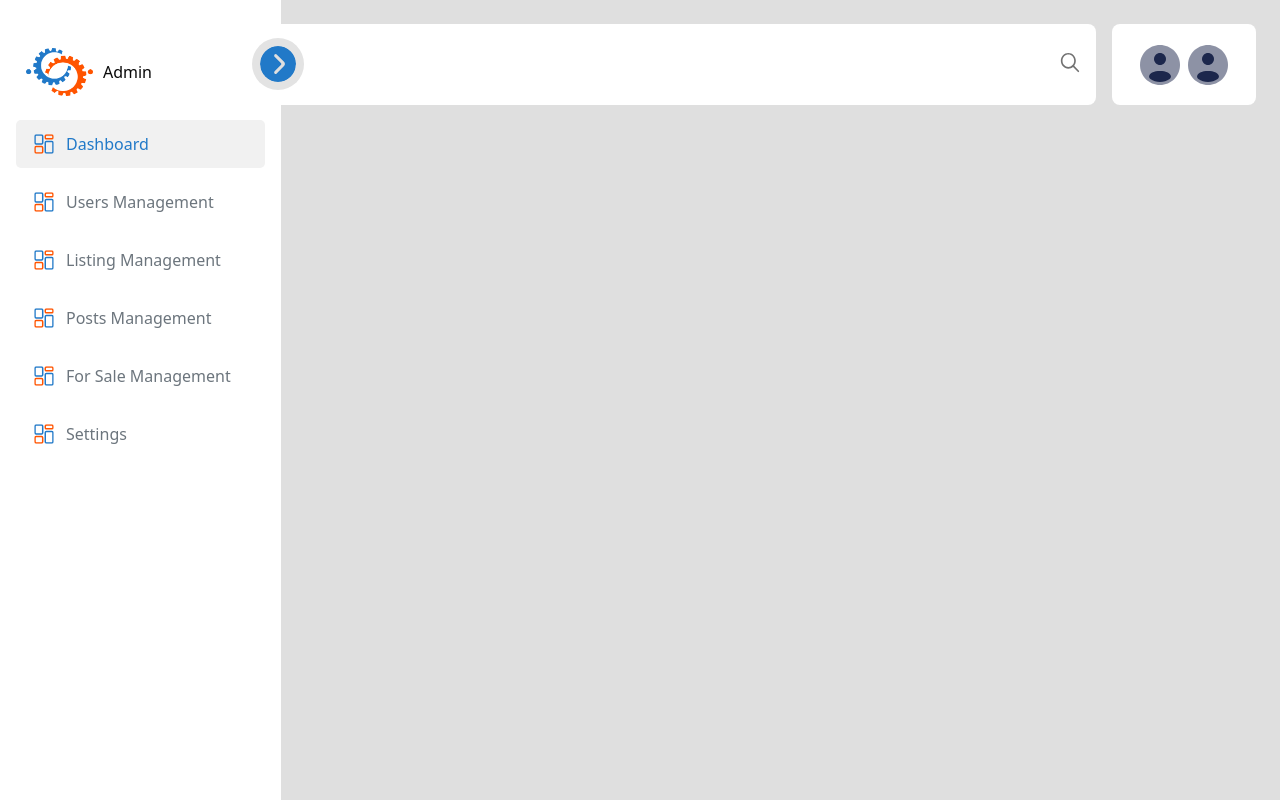
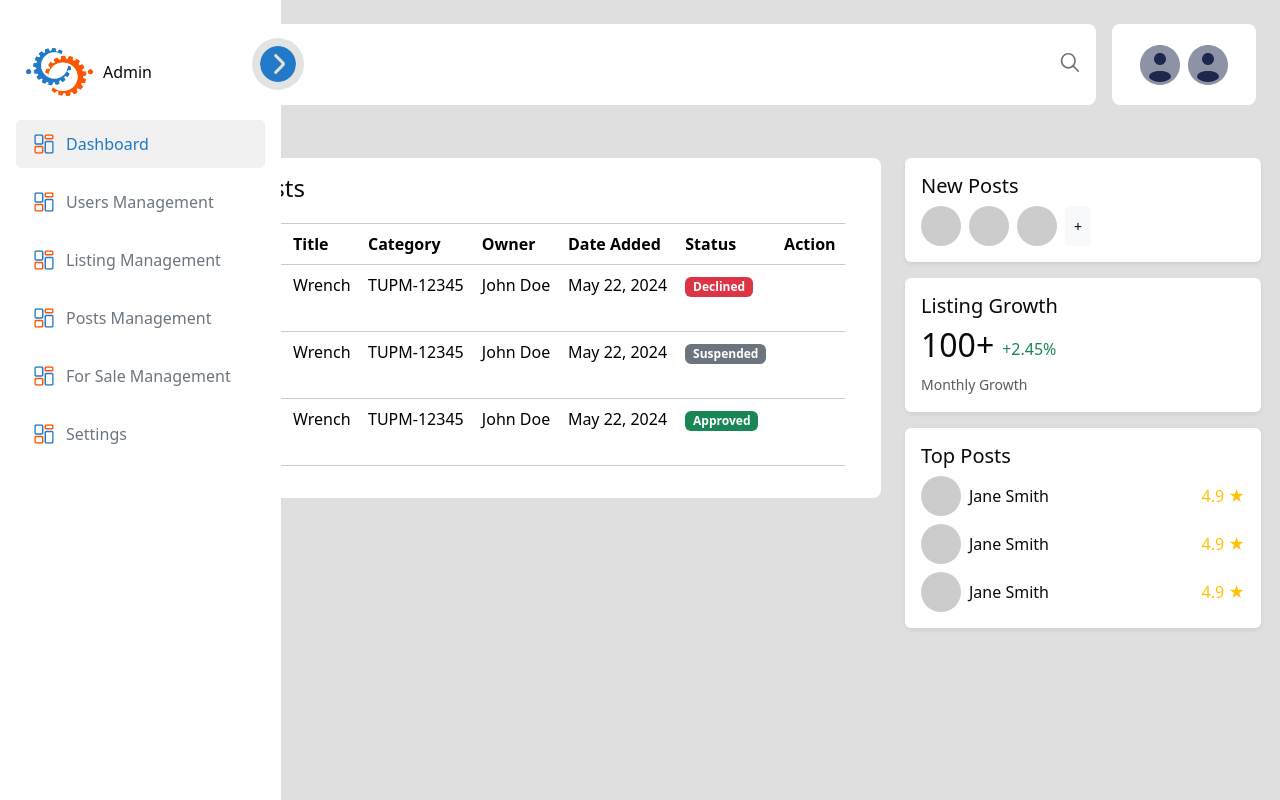
Before and after one commit to lmbsumatra/campus-connect-userside, a React (Create React App) app: page /admin/posts in a window 1280 px wide. Built offline with nearby package versions, Linux system fonts and the light colour scheme.

Commit message:
Posting Management

```diff
--- a/src/App.js
+++ b/src/App.js
@@ -26,6 +26,9 @@ import Shop from "./pages/public/Shop.js";
 import { GoogleOAuthProvider } from "@react-oauth/google";
 import AdminSettings from "./pages/private/admin/settings/AdminSettings.js";
 import AdminLogin from "./pages/private/admin/login/AdminLogin.js";
+
+import PostDashboard from "./pages/private/admin/dashboard/PostManagement/PostDashboard.js";
+import PostOverview from "./pages/private/admin/dashboard/PostManagement/PostOverview.js";
 
 function App() {
   return (
@@ -69,6 +72,8 @@ function Content() {
         <Route path="/admin" element={<Admin />}>
           <Route path="*" element={<AdminDashboard />} />
           <Route path="dashboard" element={<AdminDashboard />} />
+          <Route path="posts" element={<PostDashboard />} />
+          <Route path="/admin/post-overview" element={<PostOverview />} />
           <Route path="settings" element={<AdminSettings />} />
         </Route>
       </Routes>
--- /dev/null
+++ b/src/components/Table/TableComponent.css
@@ -0,0 +1,16 @@
+/* Thumbnail Placeholder */
+.thumbnail-placeholder {
+    width: 50px;
+    height: 50px;
+    background-color: #e0e0e0;
+  }
+
+  /* Remove vertical borders in the table */
+  .table-bordered td,
+  .table-bordered th {
+    border: none;
+  }
+
+  .table-bordered {
+    border: none;
+  }
--- /dev/null
+++ b/src/components/Table/TableComponent.js
@@ -0,0 +1,50 @@
+import React from 'react';
+import 'bootstrap/dist/css/bootstrap.min.css';
+import './TableComponent.css';
+
+const TableComponent = ({ headers, data, statusColumnIndex }) => {
+  return (
+    <div className="table-responsive">
+      <table className="table table-bordered">
+        <thead>
+          <tr>
+            {headers.map((header, index) => (
+              <th key={index}>{header}</th>
+            ))}
+          </tr>
+        </thead>
+        <tbody>
+          {data.map((row, rowIndex) => (
+            <tr key={rowIndex}>
+              {row.map((cell, cellIndex) => (
+                <td key={cellIndex}>
+                  {cellIndex === statusColumnIndex ? (
+                    <span className={`badge ${getStatusBadgeClass(cell)}`}>{cell}</span>
+                  ) : (
+                    cell
+                  )}
+                </td>
+              ))}
+            </tr>
+          ))}
+        </tbody>
+      </table>
+    </div>
+  );
+};
+
+// Helper function to determine badge color based on status
+const getStatusBadgeClass = (status) => {
+  switch (status) {
+    case 'Approved':
+      return 'bg-success';
+    case 'Declined':
+      return 'bg-danger';
+    case 'Suspended':
+      return 'bg-secondary';
+    default:
+      return 'bg-light';
+  }
+};
+
+export default TableComponent;
--- a/src/components/admin/sidebar/AdminSidebar.jsx
+++ b/src/components/admin/sidebar/AdminSidebar.jsx
@@ -186,7 +186,7 @@ const AdminSidebar = () => {
           </div>
         </div>
 
-        {/* Posts tab */}
+        {/* Posts Management Tab */}
         <div>
           <div
             className={`tab ${activeTab === "posts" ? "active" : ""} ${
@@ -208,24 +208,22 @@ const AdminSidebar = () => {
             />
           </div>
           <div
-            className={`sub-tabs ${openTabs.includes("posts") ? "show" : ""}`}
+              className={`sub-tabs ${openTabs.includes("posts") ? "show" : ""}`}
           >
-            <div
-              className={`sub-tab ${
-                activeSubTab === "postsOverview" ? "active" : ""
-              }`}
-              onClick={() =>
-                handleActiveTab(["postsOverview", "/admin/post-overview"])
-              }
-            >
-              <div
-                className={`indication ${
-                  activeSubTab === "postsOverview" ? "active" : ""
-                }`}
-              ></div>
-              {(expandSidebar || isHovered) && <>Post Overview</>}
-            </div>
+          <div className={`sub-tab ${activeSubTab === "postsOverview" ? "active" : ""}`}
+         onClick={() => handleActiveTab(["postsOverview", "/admin/post-overview"])}
+          >
+           <div className={`indication ${activeSubTab === "postsOverview" ? "active" : ""}`}
+          ></div>
+            {(expandSidebar || isHovered) && <>Posts</>}
           </div>
+          <div className={`sub-tab ${activeSubTab === "postsApproval" ? "active" : ""}`}
+          onClick={() => handleActiveTab(["postsApproval", "/admin/post-approval"])}>
+          <div className={`indication ${activeSubTab === "postsApproval" ? "active" : ""}`}>
+          </div>
+            {(expandSidebar || isHovered) && <>Posts Approval</>}
+          </div>
+        </div>
         </div>
 
         {/* Sales tab */}
--- /dev/null
+++ b/src/pages/private/admin/dashboard/PostManagement/PostDashboard.js
@@ -0,0 +1,74 @@
+import React from 'react';
+import TableComponent from '../../../../../components/Table/TableComponent';
+import "./postDashboard.css"
+
+const PostDashboard = () => {
+  const headers = ['Thumbnail', 'Title', 'Category', 'Owner', 'Date Added', 'Status', 'Action'];
+  const data = [
+    [<div className="thumbnail-placeholder"></div>, 'Wrench', 'TUPM-12345', 'John Doe', 'May 22, 2024', 'Declined', ''],
+    [<div className="thumbnail-placeholder"></div>, 'Wrench', 'TUPM-12345', 'John Doe', 'May 22, 2024', 'Suspended', ''],
+    [<div className="thumbnail-placeholder"></div>, 'Wrench', 'TUPM-12345', 'John Doe', 'May 22, 2024', 'Approved', '']
+  ];
+
+  return (
+    <div className="container my-4">
+      <div className="row">
+        {/* Left Side: Recent Posts */}
+        <div className="col-lg-8">
+          <div className="recent-posts-header p-3 mb-3">
+            <h4>Recent Posts</h4>
+            <TableComponent headers={headers} data={data} statusColumnIndex={5} />
+          </div>
+        </div>
+
+        {/* Right Side: Three Widgets */}
+        <div className="col-lg-4">
+          {/* New Posts Widget */}
+          <div className="mb-3 p-3 bg-white rounded shadow-sm">
+            <h5>New Posts</h5>
+            <div className="new-posts d-flex">
+              <div className="profile-pic-placeholder me-2"></div>
+              <div className="profile-pic-placeholder me-2"></div>
+              <div className="profile-pic-placeholder me-2"></div>
+              <button className="btn btn-light btn-sm">+</button>
+            </div>
+          </div>
+
+          {/* Listing Growth Widget */}
+          <div className="mb-3 p-3 bg-white rounded shadow-sm">
+            <h5>Listing Growth</h5>
+            <div className="d-flex align-items-center">
+              <h2>100+</h2>
+              <span className="ms-2 text-success">+2.45%</span>
+            </div>
+            <small className="text-muted">Monthly Growth</small>
+          </div>
+
+          {/* Top Posts Widget */}
+          <div className="p-3 bg-white rounded shadow-sm">
+            <h5>Top Posts</h5>
+            <div className="top-posts">
+              <div className="d-flex align-items-center mb-2">
+                <div className="profile-pic-placeholder me-2"></div>
+                <span>Jane Smith</span>
+                <span className="ms-auto text-warning">4.9 ★</span>
+              </div>
+              <div className="d-flex align-items-center mb-2">
+                <div className="profile-pic-placeholder me-2"></div>
+                <span>Jane Smith</span>
+                <span className="ms-auto text-warning">4.9 ★</span>
+              </div>
+              <div className="d-flex align-items-center">
+                <div className="profile-pic-placeholder me-2"></div>
+                <span>Jane Smith</span>
+                <span className="ms-auto text-warning">4.9 ★</span>
+              </div>
+            </div>
+          </div>
+        </div>
+      </div>
+    </div>
+  );
+};
+
+export default PostDashboard;
--- /dev/null
+++ b/src/pages/private/admin/dashboard/PostManagement/PostOverview.js
@@ -0,0 +1,29 @@
+import React from 'react';
+import TableComponent from '../../../../../components/Table/TableComponent';
+import "./postDashboard.css";
+
+const PostOverview = () => {
+  const headers = ['Thumbnail', 'Title', 'Category', 'Owner', 'Date Added', 'Status', 'Action'];
+  const data = [
+    [<div className="thumbnail-placeholder"></div>, 'Wrench', 'TUPM-12345', 'John Doe', 'May 22, 2024', 'Declined', ''],
+    [<div className="thumbnail-placeholder"></div>, 'Wrench', 'TUPM-12345', 'John Doe', 'May 22, 2024', 'Declined', ''],
+    [<div className="thumbnail-placeholder"></div>, 'Wrench', 'TUPM-12345', 'John Doe', 'May 22, 2024', 'Declined', '']
+  ];
+
+  return (
+    <div className="container my-4">
+      <div className="row">
+        {/* Left Side: Recent Posts */}
+        <div className="col-lg-15">
+          <div className="recent-posts-header p-3 mb-3">
+            <h4>Recent Posts</h4>
+            <TableComponent headers={headers} data={data} statusColumnIndex={5} />
+          </div>
+        </div>
+
+      </div>
+    </div>
+  );
+};
+
+export default PostOverview;
--- /dev/null
+++ b/src/pages/private/admin/dashboard/PostManagement/postDashboard.css
@@ -0,0 +1,31 @@
+.recent-posts-header {
+    background-color: #ffffff;
+    border-radius: 8px; /* Rounded corners */
+  }
+
+  /* Thumbnail Placeholder */
+  .thumbnail-placeholder {
+    width: 50px;
+    height: 50px;
+    background-color: #e0e0e0;
+  }
+
+  /* Profile Picture Placeholder */
+  .profile-pic-placeholder {
+    width: 40px;
+    height: 40px;
+    background-color: #ccc;
+    border-radius: 50%;
+  }
+
+  /* Remove vertical borders in the table */
+  .table-bordered td,
+  .table-bordered th {
+    border: none;
+    border-color: #ccc;
+  }
+
+  .table-bordered {
+    border: none;
+    border: #ccc;
+  }
```
Also changed, not shown: src/pages/private/admin/dashboard/PostManagement/PostApproval.js (added, +13 -0 lines).
